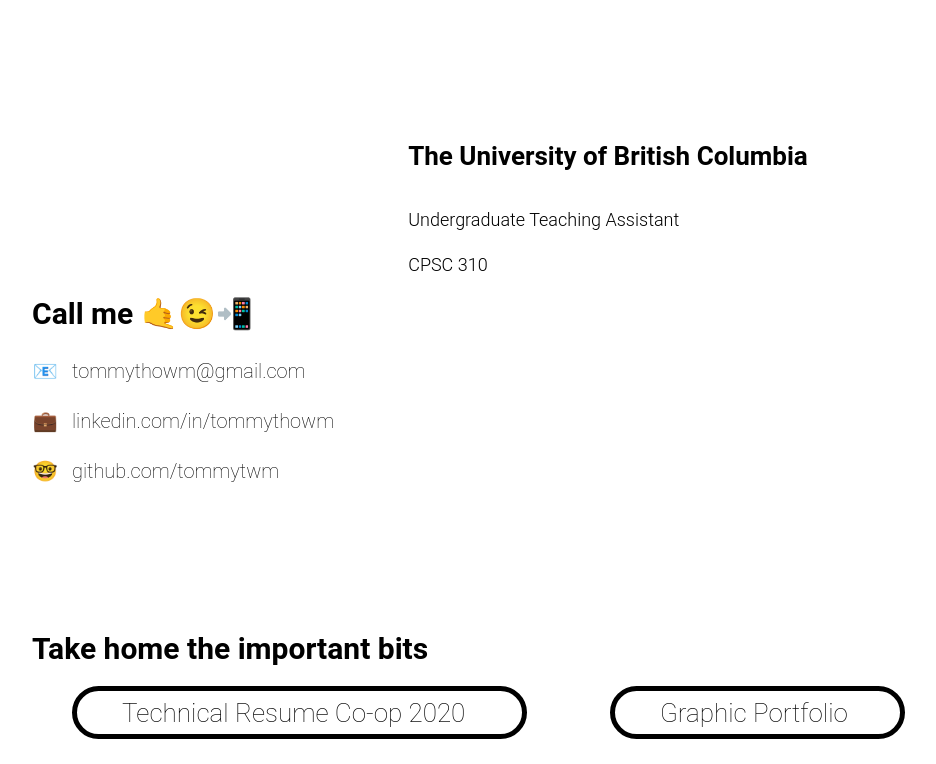
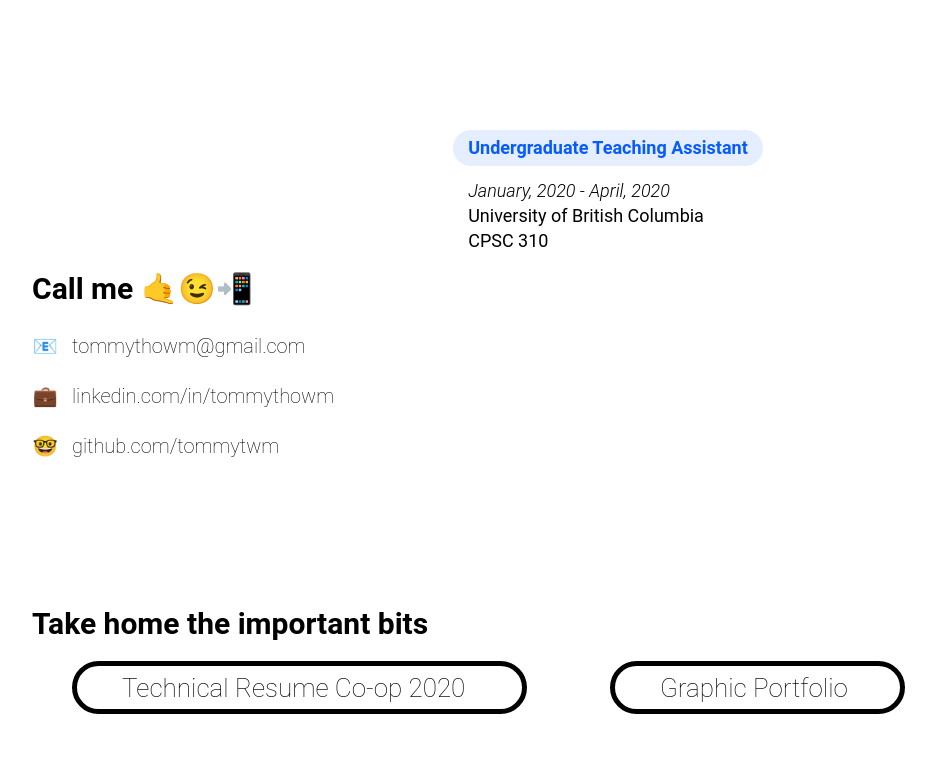
Before and after one commit to tommytwm/tommytwm.github.io, a React (Create React App) app: page / in a window 1280 px wide. Shown: the part 2003-2767 px from the top of the page, without its empty margins (32-968 px from the left). After the commit the page ends 2742 px from the top, so only its background shows below. Built offline with nearby package versions, Linux system fonts and the light colour scheme.

Commit message:
redesigned experience component

```diff
--- a/src/App.js
+++ b/src/App.js
@@ -1,8 +1,8 @@
 import React from 'react';
 import './App.css';
-import Box from './components/box/Box';
 import Bio from './components/bio/Bio';
 import Contacts from './components/contacts/Contacts';
+import Deck from './components/experience/deck/Deck';
 import Resumes from './components/resumes/Resumes';
 import Skills from './components/skills/Skills';
 import Title from './components/title/Title';
@@ -14,11 +14,12 @@
         <Title/>
         <Bio/>
         <Skills/>
-        <Box
-          link="https://ubc.ca"
-          workplace="The University of British Columbia"
-          title="Undergraduate Teaching Assistant"
-          details="CPSC 310"
+        <Deck
+          isTech={true}
+          jobTitle="Undergraduate Teaching Assistant"
+          date="January, 2020 - April, 2020"
+          employer="University of British Columbia"
+          team="CPSC 310"
         />
         <Contacts/>
         <Resumes/>
--- a/src/components/box/Box.js
+++ /dev/null
@@ -1,18 +0,0 @@
-import React from 'react';
-import './Box.css';
-
-function Box(props) {
-    return (
-        <div className="Box" onClick={() => handleClick(props.link)}>
-            <h4>{props.workplace}</h4>
-            <p>{props.title}</p>
-            <p>{props.details}</p>
-        </div>
-    );
-}
-
-function handleClick(link) {
-    window.open(link, '_blank');
-}
-
-export default Box;
--- /dev/null
+++ b/src/components/experience/deck/Deck.css
@@ -0,0 +1,54 @@
+.Deck .tech-label{
+    color: #065BFF;
+    background: #E5EEFF;
+
+    border-radius: 50px;
+    padding: 0 .6em;
+    margin-bottom: -4%;
+}
+
+.Deck .education-label{
+    color: #FFA800;
+    background: #FFF0D2;
+
+    border-radius: 50px;
+    padding: 0 .6em;
+    margin-bottom: -4%;
+}
+
+.Deck .service-label{
+    color: #FF0000;
+    background: #FFD9D9;
+
+    border-radius: 50px;
+    padding: 0 .6em;
+    margin-bottom: -4%;
+}
+
+.Deck .design-label{
+    color: #64CA57;
+    background: #D7F3D4;
+
+    border-radius: 50px;
+    padding: 0 .6em;
+    margin-bottom: -4%;
+}
+
+.Deck .desc-list .date {
+    font-weight: 300;
+    font-style: italic;
+}
+
+h4 {
+    font-size: 18px;
+    line-height: 2em;
+}
+
+ol {
+    list-style: none !important;
+    font-size: 18px;
+    font-weight: 400;
+    line-height: .5em;
+    padding: 0 5%;
+    margin-top: 0;
+}
--- /dev/null
+++ b/src/components/experience/deck/Deck.js
@@ -0,0 +1,30 @@
+import React from 'react';
+import './Deck.css';
+
+function Deck(props) {
+    const isTech = props.isTech ? true : false;
+    const isEducation = props.isEducation ? true : false;
+    const isService = props.isService ? true : false;
+    const isDesign = props.isDesign ? true : false;
+
+    return (
+        <div className="Deck">
+            <div className={
+                isTech ? 'tech-label' :
+                isEducation ? 'education-label' :
+                isService ? 'service-label' :
+                isDesign ? 'design-lavel' :
+                null
+            }>
+                <h4>{props.jobTitle}</h4>
+            </div>
+            <ol className="desc-list">
+                <li className="date">{props.date}</li>
+                <li>{props.employer}</li>
+                <li>{props.team}</li>
+            </ol>
+        </div>
+    );
+}
+
+export default Deck;
--- a/src/components/skills/Skills.css
+++ b/src/components/skills/Skills.css
@@ -13,7 +13,7 @@
 }
 
 .Skills-text-1 {
-    margin-left: 16%;
+    margin-left: 14%;
     margin-right: 8%;
 }
 
```
Also changed, not shown: src/components/experience/Experience.css (added), src/components/experience/Experience.js (added).
